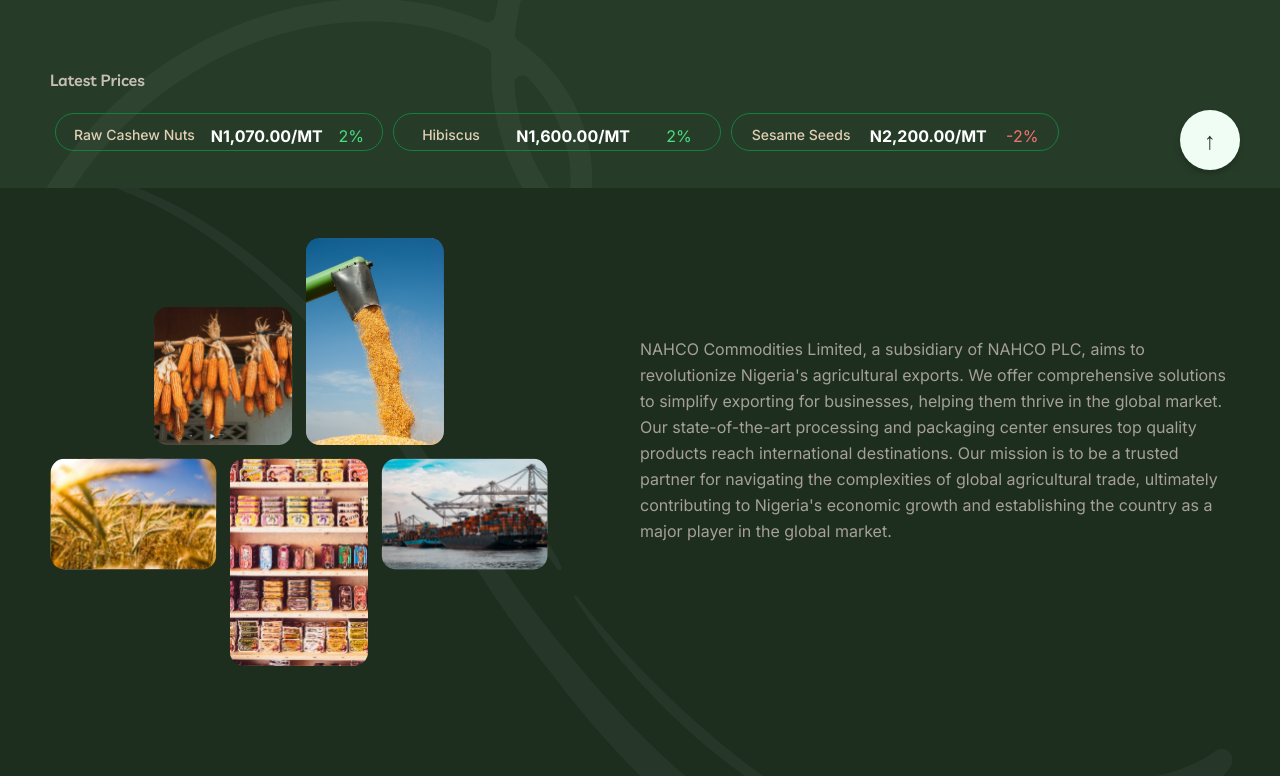
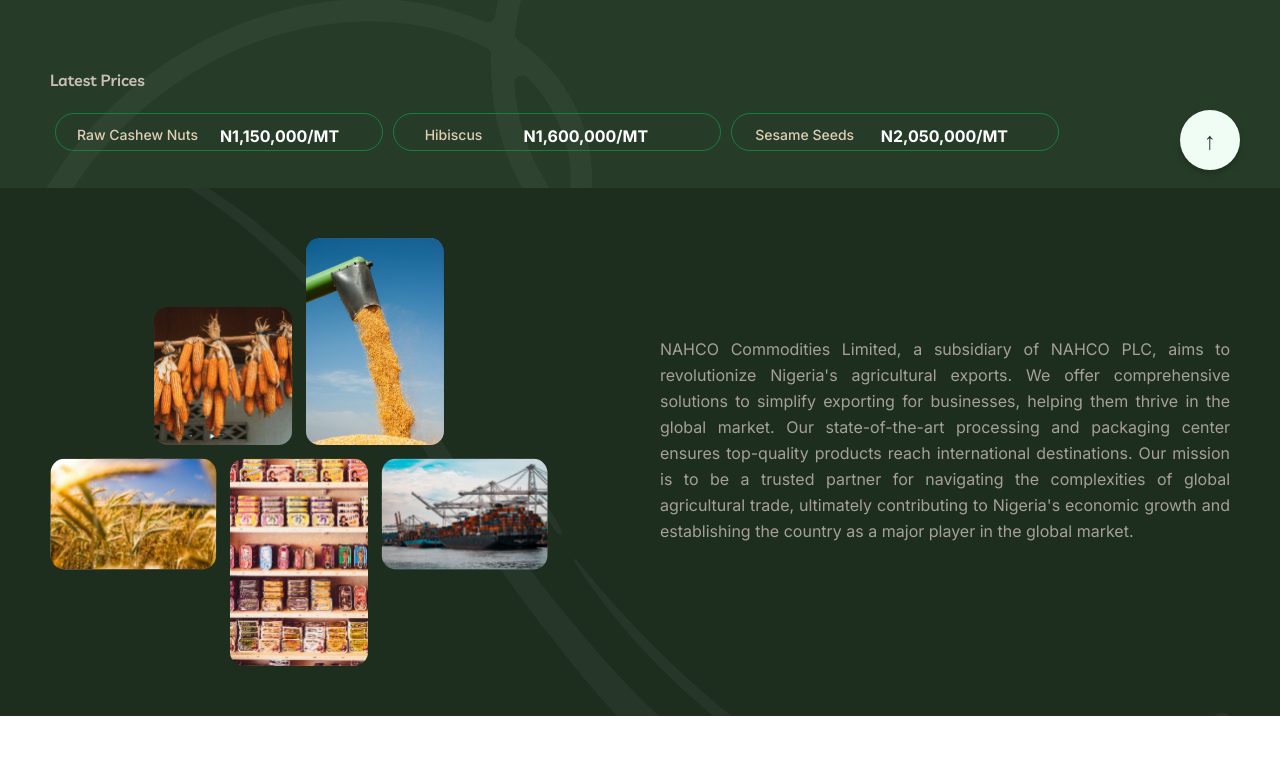
Before and after one commit to emmypuch/nahco-commodities, a React (Vite) app: page / in a window 1280 px wide. Shown: the part 590-1366 px from the top of the page. Built offline with nearby package versions, Linux system fonts and the light colour scheme.

Commit message:
modifiec component uis

```diff
--- a/src/components/buttons/price/PriceButton.tsx
+++ b/src/components/buttons/price/PriceButton.tsx
@@ -24,7 +24,7 @@
           {price}
         </span>
         <span className={change >= 0 ? "positive-change" : "negative-change"}>
-          {change}%
+          {/* {change}% */}
         </span>
       </div>
     </div>
--- a/src/components/metric-section/Metric.tsx
+++ b/src/components/metric-section/Metric.tsx
@@ -9,7 +9,7 @@
 }
 
 const MetricItem: React.FC<MetricItemProps> = ({ title, subtitle, value }) => (
-  <div className="metric-item">
+  <div className="metric-item fade-in-element">
     <p className="text-[#3B6D3E] font-[500] text-[14px] md:text-[18px] text-center">
       {title}
     </p>
--- a/src/components/partnership/Partnership.tsx
+++ b/src/components/partnership/Partnership.tsx
@@ -56,7 +56,7 @@
           authorities.
         </p>
         <div className="px-[20px] md:px-[50px] py-[30px]">
-          <div className="text-img flex justify-center py-[30px] px-[40px] md:px-[50px] fade-in-element">
+          <div className="text-img flex justify-center py-[30px] px-[60px] md:px-[50px] fade-in-element">
             <div className="plc-img relative top-[8px] left-[85px] md:left-[115px]">
               <Link to="https://www.nahcoaviance.com/" className="">
                 <img src={PLC} alt="" className="w-[70px] md:w-[100px]" />
--- a/src/components/prices/LatestPrices.tsx
+++ b/src/components/prices/LatestPrices.tsx
@@ -6,19 +6,19 @@
   const prices = [
     {
       label: "Raw Cashew Nuts",
-      price: "N1,070.00/MT",
+      price: "N1,150,000/MT",
       change: 2,
       isPositive: true,
     },
     {
       label: "Hibiscus",
-      price: "N1,600.00/MT",
+      price: "N1,600,000/MT",
       change: +2,
       isPositive: true,
     },
     {
       label: "Sesame Seeds",
-      price: "N2,200.00/MT",
+      price: "N2,050,000/MT",
       change: -2,
       isPositive: false,
     },
--- a/src/components/quote/Form.tsx
+++ b/src/components/quote/Form.tsx
@@ -179,7 +179,7 @@
                     Select product
                   </option>
                   <option value="product1">Dried Hibiscus Flowers</option>
-                  <option value="product2">Dried Raw Cashew Nuts</option>
+                  <option value="product2">Raw Cashew Nuts</option>
                   <option value="product3">Natural Sesame Seeds</option>
                 </select>
               </div>
--- a/src/components/service-section/Services.tsx
+++ b/src/components/service-section/Services.tsx
@@ -84,7 +84,7 @@
           {services.map((service, index) => (
             <div
               key={index}
-              className="quality-card bg-white border border-gray-200 w-[340px] h-[488px] md:w-[280px] rounded-lg overflow-hidden shadow-lg flex flex-col justify-between fade-in-element card-container"
+              className="quality-card fade-in-element bg-white border border-gray-200 w-[340px] h-[488px] md:w-[280px] rounded-lg overflow-hidden shadow-lg flex flex-col justify-between fade-in-element card-container"
             >
               <img
                 src={service.image}
--- a/src/components/trustee/TrustContainer.tsx
+++ b/src/components/trustee/TrustContainer.tsx
@@ -30,21 +30,21 @@
   }, []);
 
   return (
-    <div className="wrapper-trust relative bg-[#1D2E1F] px-[20px] md:px-[50px] w-full pt-[80px] md:py-[50px] h-[600px]">
-      <div className="container-context flex items-center justify-between">
+    <div className="wrapper-trust relative bg-[#1D2E1F] px-[20px] md:px-[50px] w-full pt-[80px] md:py-[50px]">
+      <div className="container-context flex items-center justify-center">
         <div className="relative z-10 w-[70%] md:w-[50%] fade-in-element">
-          <div className="trust-image flex fade-in-element justify-start">
+          <div className="trust-image flex justify-start fade-in-element">
             <img src={TrustImg} alt="Trust Icon" className="trustImg" />
           </div>
         </div>
 
-        <div className="text-container relative z-10  fade-in-element">
-          <p className="paragraph text-[#A6A097] font-[400] text-[16px] mb-6 leading-relaxed">
+        <div className="text-container relative z-10 ml-0 md:ml-[40px] fade-in-element">
+          <p className="paragraph text-[#A6A097] text-justify font-[400] text-[16px] mb-6 leading-relaxed">
             NAHCO Commodities Limited, a subsidiary of NAHCO PLC, aims to
             revolutionize Nigeria's agricultural exports. We offer comprehensive
             solutions to simplify exporting for businesses, helping them thrive
             in the global market. Our state-of-the-art processing and packaging
-            center ensures top quality products reach international
+            center ensures top-quality products reach international
             destinations. Our mission is to be a trusted partner for navigating
             the complexities of global agricultural trade, ultimately
             contributing to Nigeria's economic growth and establishing the
--- a/src/pages/team-section/TeamBioDetail.tsx
+++ b/src/pages/team-section/TeamBioDetail.tsx
@@ -35,7 +35,7 @@
             {member.bio.map((paragraph: string, index: number) => (
               <p
                 key={index}
-                className="text-[#E1CFB4] font-[400] text-[16px] md:text-[14px] mt-[20px]"
+                className="text-[#E1CFB4] font-[400] text-justify text-[16px] md:text-[14px] mt-[20px]"
               >
                 {paragraph}
               </p>
```
